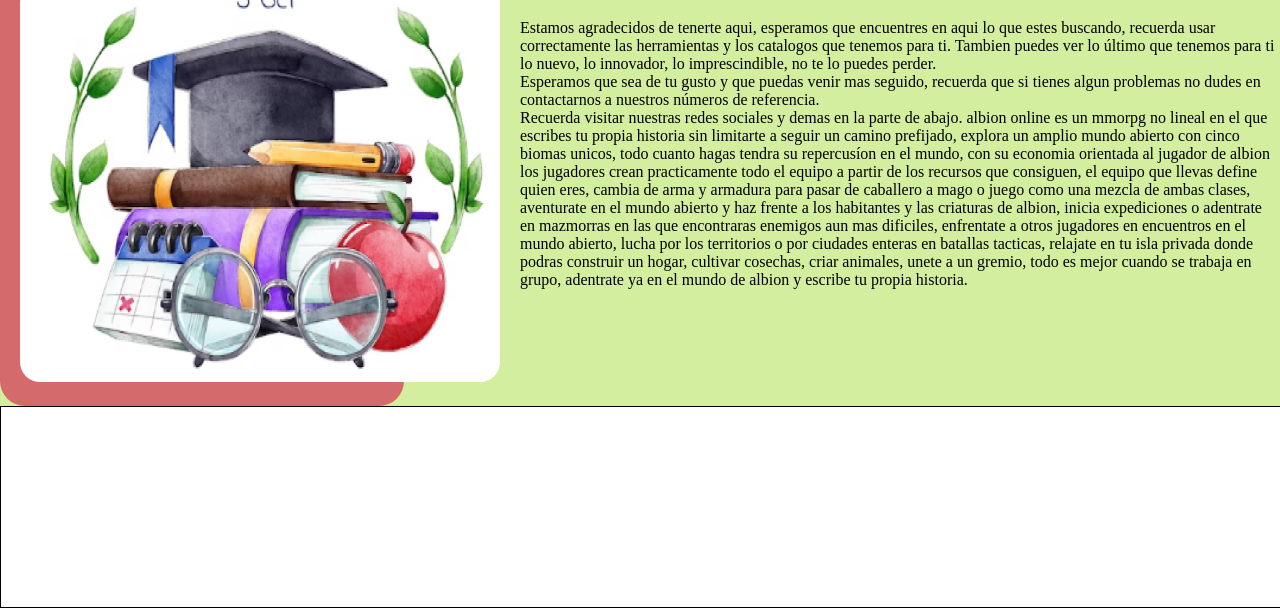
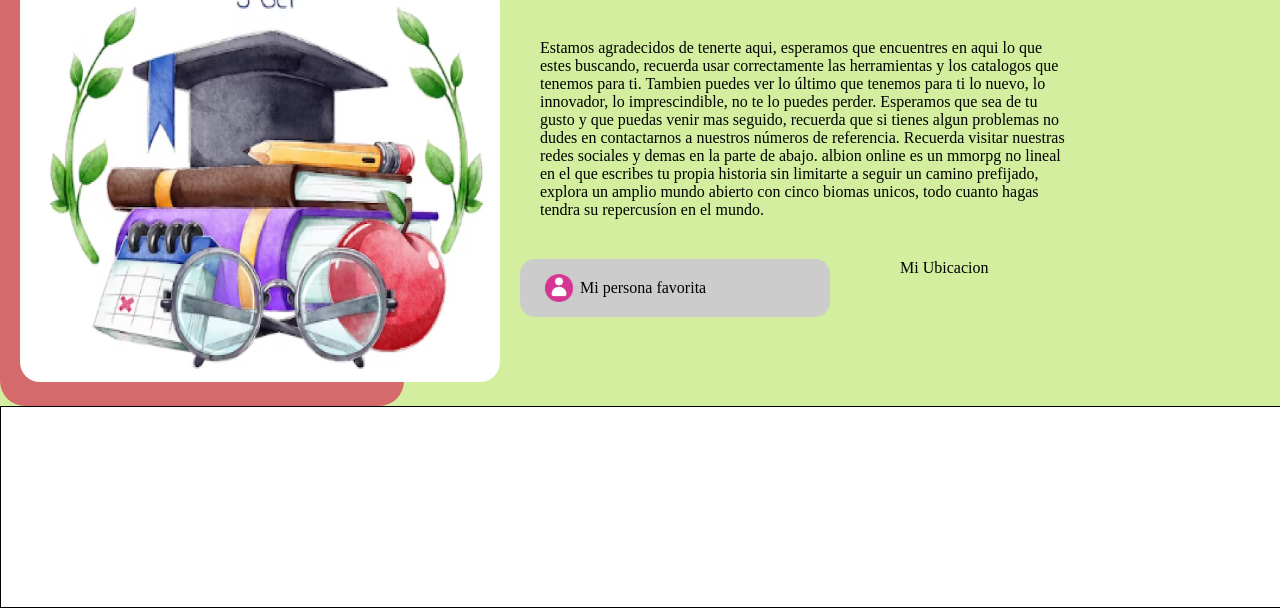
Before and after one commit to KennyLeg/MiProyecto-2-2023, a plain HTML site: page index.html in a window 1280 px wide. Shown: the part 260-868 px from the top of the page. Drawn offline with Linux system fonts and the light colour scheme.

Commit message:
Wonder of you

```diff
--- a/css/estilo.css
+++ b/css/estilo.css
@@ -91,3 +91,31 @@ h1{
     padding-bottom: 20px;
     text-transform: uppercase;
 }
+#DetalleDatos{
+    width: 70%;
+    padding: 20px;
+}
+#Botones{
+    display: flex;
+    margin-top: 20px;
+}
+#BotonFavorito{
+    flex: 50%;
+}
+#BotonUbicacion{
+    flex: 50%;
+}
+#marcoFavorito{
+    background-color: #CCCCCC;
+    width: 250px;
+    background-image: url("../img/Recurso\ 13.png");
+    background-repeat: no-repeat;
+    background-size: 28px;
+    padding: 20px 0px 20px 60px;
+    background-position: left 25px center;
+    border-radius: 15px;
+}
+#marcoFavorito:hover{
+    opacity: 80%;
+    cursor: pointer;
+}
--- a/index.html
+++ b/index.html
@@ -33,21 +33,21 @@
         </div>
         <div id="cuerpoDatos">
             <h1>Bienvenido</h1>
-            <p>Estamos agradecidos de tenerte aqui, esperamos que encuentres en aqui lo que estes buscando, recuerda
+            <div id="DetalleDatos"><p>Estamos agradecidos de tenerte aqui, esperamos que encuentres en aqui lo que estes buscando, recuerda
                 usar correctamente las herramientas y los catalogos que tenemos para ti. Tambien puedes ver lo último
-                que tenemos para ti lo nuevo, lo innovador, lo imprescindible, no te lo puedes perder.</br> Esperamos que
+                que tenemos para ti lo nuevo, lo innovador, lo imprescindible, no te lo puedes perder. Esperamos que
                 sea de tu gusto y que puedas venir mas seguido, recuerda que si tienes algun problemas no dudes en
-                contactarnos a nuestros números de referencia.</br>Recuerda visitar nuestras redes sociales y demas en la parte de abajo.
+                contactarnos a nuestros números de referencia. Recuerda visitar nuestras redes sociales y demas en la parte de abajo.
                 albion online es un mmorpg no lineal en el que escribes tu propia historia sin limitarte a seguir un camino prefijado,
-                explora un amplio mundo abierto con cinco biomas unicos, todo cuanto hagas tendra su repercusíon en el mundo, con su economia
-                orientada al jugador de albion los jugadores crean practicamente todo el equipo a partir de los recursos que consiguen, el
-                equipo que llevas define quien eres, cambia de arma y armadura para pasar de caballero a mago o juego como una mezcla de ambas
-                clases, aventurate en el mundo abierto y haz frente a los habitantes y las criaturas de albion, inicia expediciones o adentrate
-                en mazmorras en las que encontraras enemigos aun mas dificiles, enfrentate a otros jugadores en encuentros en el mundo abierto,
-                lucha por los territorios o por ciudades enteras en batallas tacticas, relajate en tu isla privada donde podras construir un
-                hogar, cultivar cosechas, criar animales, unete a un gremio, todo es mejor cuando se trabaja en grupo, adentrate ya en el mundo
-                de albion y escribe tu propia historia.
+                explora un amplio mundo abierto con cinco biomas unicos, todo cuanto hagas tendra su repercusíon en el mundo.
             </p>
+            </div>
+            <div id="Botones">
+                <div id="BotonFavorito">
+                    <div id="marcoFavorito">Mi persona favorita</div>
+                </div>
+                <div id="BotonUbicacion">Mi Ubicacion</div>
+            </div>
         </div>
     </div>
     <!--Aquí ponemos el pie de página-->
```
